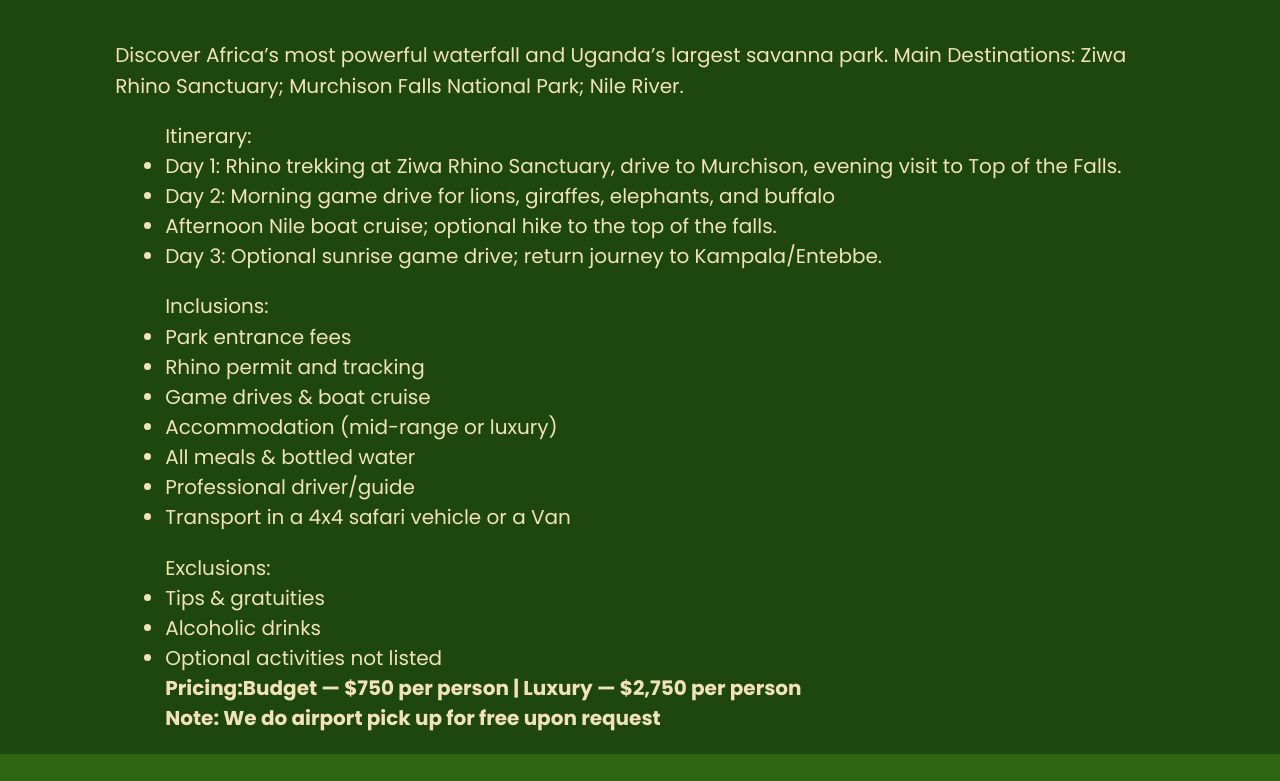
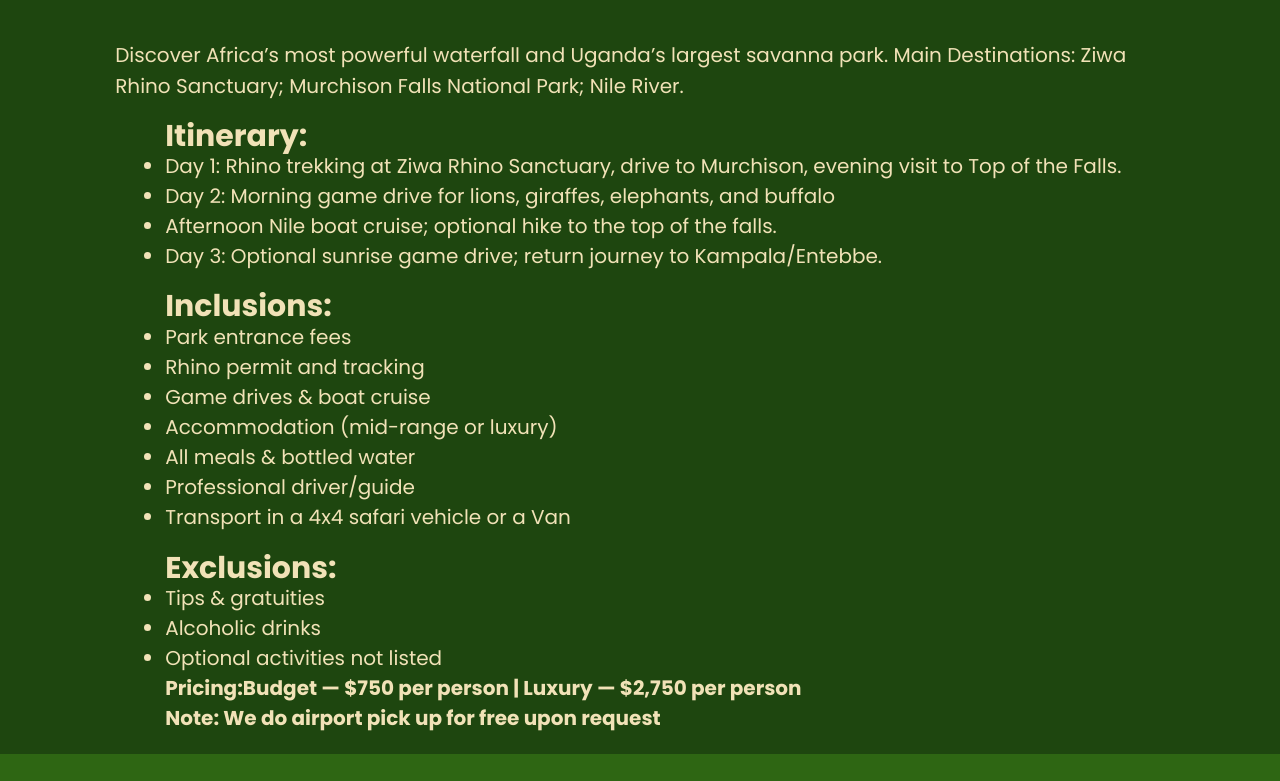
Before and after one commit to popularchris/KSLimited, a plain HTML site: page pages/lake.html in a window 1280 px wide. Shown: the part 860-1641 px from the top of the page. Drawn offline with nearby package versions, Linux system fonts and the light colour scheme.

Commit message:
performance

```diff
--- a/pages/lake.html
+++ b/pages/lake.html
@@ -45,12 +45,12 @@
 Discover Africa’s most powerful waterfall and Uganda’s largest savanna park.
 Main Destinations: Ziwa Rhino Sanctuary; Murchison Falls National Park; Nile River.</p>
   <ul class="listings">
-            <p  class="headings-lake">Itinerary:</p>
+            <h1 class="headings-lake">Itinerary:</h1>
             <li> Day 1: Rhino trekking at Ziwa Rhino Sanctuary, drive to Murchison, evening visit to Top of the Falls. </li>
             <li>Day 2: Morning game drive for lions, giraffes, elephants, and buffalo</li>
             <li>  Afternoon Nile boat cruise; optional hike to the top of the falls. </li>
             <li> Day 3: Optional sunrise game drive; return journey to Kampala/Entebbe.</li>
-            <p class="headings-lake">Inclusions:</p>
+            <h2 class="headings-lake">Inclusions:</h2>
             <li> Park entrance fees</li>
             <li> Rhino permit and tracking</li>
             <li> Game drives & boat cruise</li>
@@ -58,7 +58,7 @@ Main Destinations: Ziwa Rhino Sanctuary; Murchison Falls National Park; Nile Riv
             <li>All meals & bottled water</li>
             <li>Professional driver/guide</li>
             <li> Transport in a 4x4 safari vehicle or a Van</li>
-            <p class="headings-lake">Exclusions:</p>
+            <h2 class="headings-lake">Exclusions:</h2>
             <li>Tips & gratuities</li>
             <li>Alcoholic drinks</li>
             <li>Optional activities not listed</li>
```
